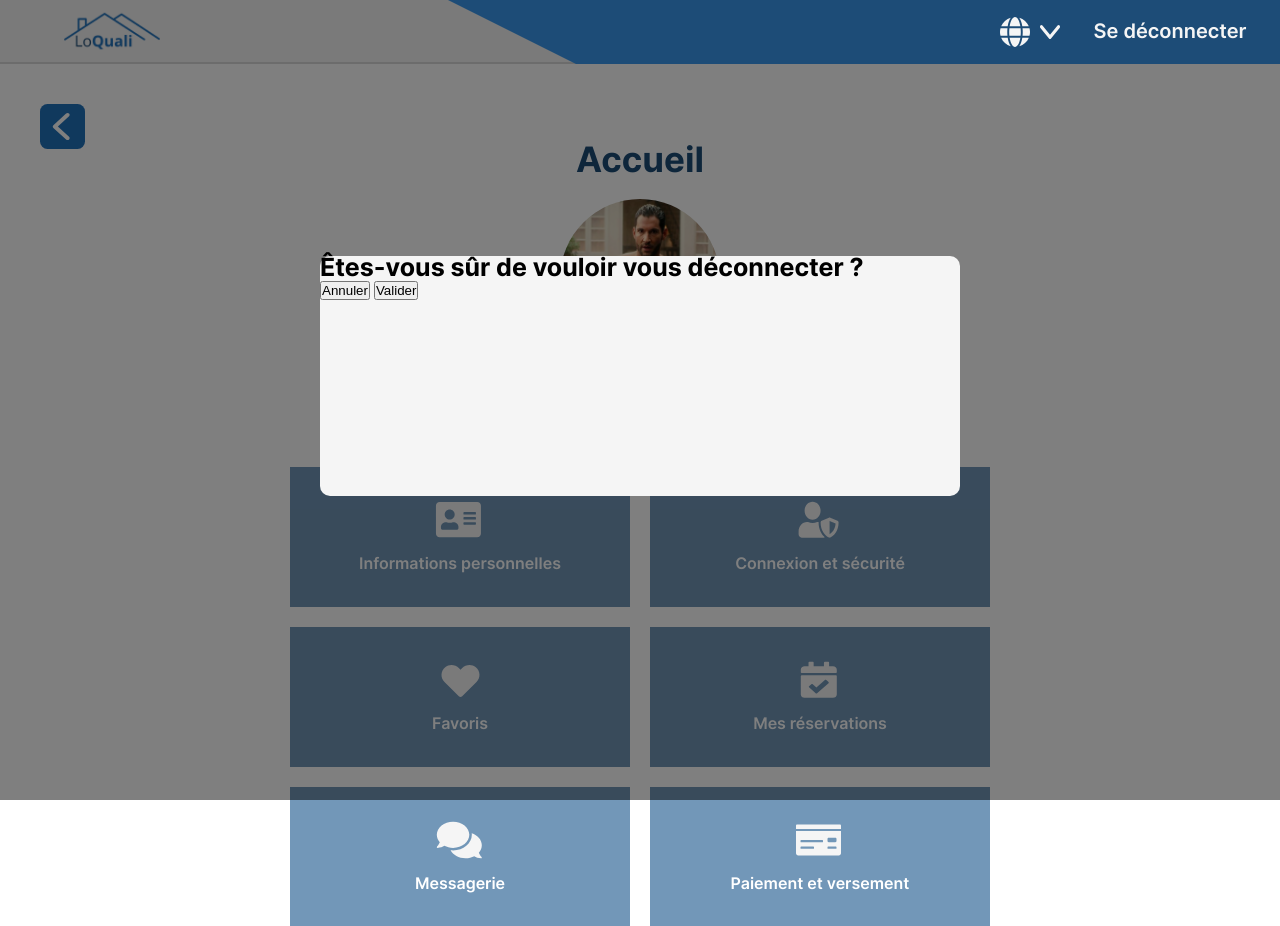
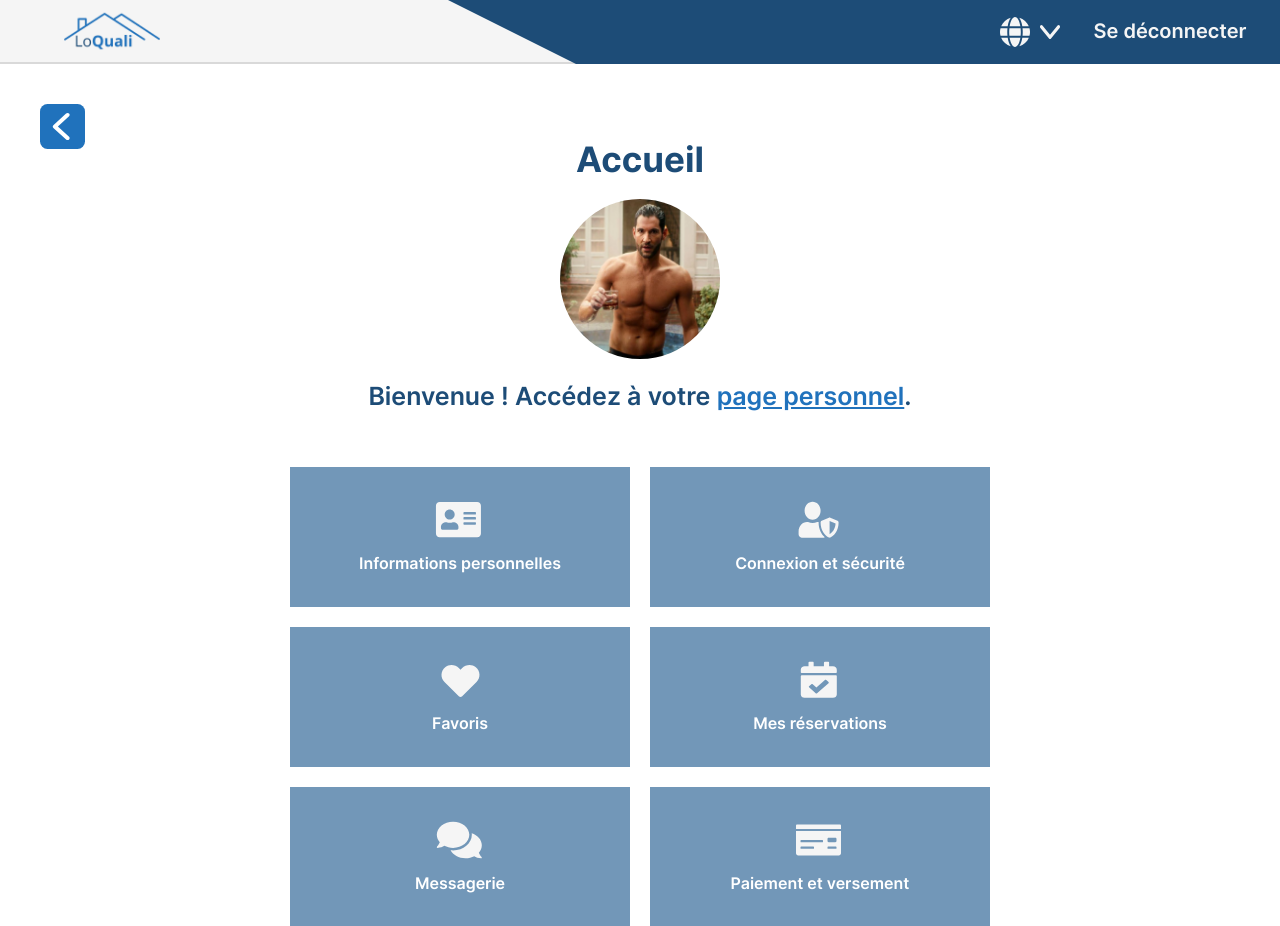
Before and after one commit to cbroussey/loquali, a PHP site: page /devis/compteAccueil.php in a window 1280 px wide. Shown: the top 926 px of the page. Run offline with PHP 8.4, Linux system fonts and the light colour scheme.

Commit message:
je commit encore la

```diff
--- a/siteLinks/asset/css/style.css
+++ b/siteLinks/asset/css/style.css
@@ -4188,22 +4188,66 @@ margin:10% 0 5% 0;
 
 
 
-
+/*
 
 .popUpDeco {
   position: absolute;
   background-color: rgb(0 00 00 / 0.5);
   height: 100vh;
   width: 100%;
+
+  z-index: 40;
 }
 
 .popUpDecoChoix {
   position: absolute;
 
-  margin: 20% 25%;
+  margin: 19% 25%;
   border-radius: 10px;
   background: #F5F5F5;
 
   width: 50%;
   height: 30%;
 }
+
+.popUpDecoChoix h2 {
+  color: #1D4C77;
+  text-align: center;
+  font-size: 25px;
+  font-weight: 600;
+  line-height: 133%;
+  letter-spacing: 1.5px;
+
+  margin-top: 60px;
+}
+
+.button-container {
+  display: flex;
+  justify-content: space-evenly;
+  margin-top: 5%;
+
+}
+
+.button-container button{
+  width: 200px;
+  height: 45px;
+  background-color: #1D4C77;
+  box-shadow: 0px 4px 4px 0px rgba(0, 0, 0, 0.25) inset;
+  cursor: pointer;
+  border: none;
+
+  color: white;
+
+  font-size: 15px;
+  font-weight: 600;
+
+  border-radius: 5px;
+}
+
+#deco {
+  color: white;
+  background-color: #8A3443;
+}
+
+
+*/
--- a/siteLinks/compteAccueil.php
+++ b/siteLinks/compteAccueil.php
@@ -126,15 +126,19 @@
 
     </div>
 
+<!--
+
     <form action="" class="popUpDeco">
         <div class="popUpDecoChoix">
-            <h2>Êtes-vous sûr de vouloir vous déconnecter ?</h2>
+            <h2>Êtes-vous sûr de vouloir <br>vous déconnecter ?</h2>
             <div class="button-container">
                 <button class="cancel-button">Annuler</button>
-                <button class="confirm-button">Valider</button>
+                <button class="confirm-button" id="deco">Se déconnecter</button>
             </div>
         </div>
     </form>
+
+-->
 
     <footer>
 
```
